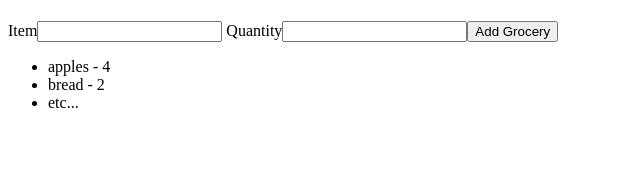
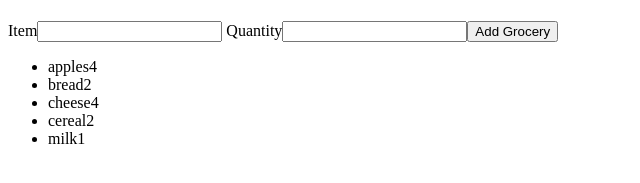
Before and after one commit to yngbkm/front-end-grocery-list, a React app: page / in a window 1280 px wide. Shown: the part 371-554 px from the top of the page, without its empty margins (0-640 px from the left). Built offline with nearby package versions, Linux system fonts and the light colour scheme; the HTML template or start-up script is replaced by a standard one.

Commit message:
Added groceriesData to props in App, mapped the groceriesData in GroceryList component, and drilled the mapped props down to GroceryListEntry component

```diff
--- a/client/src/components/App.jsx
+++ b/client/src/components/App.jsx
@@ -5,7 +5,9 @@ import groceriesData from '../data/groceriesData.js';
 class App extends React.Component {
   constructor(props) {
     super(props);
-    this.state = {};
+    this.state = {
+
+    };
   }
 
   render() {
@@ -21,7 +23,7 @@ class App extends React.Component {
             <input name="quantity" value="" />
           </label>
           <button>Add Grocery</button>
-          <GroceryList />
+          <GroceryList groceries={groceriesData} />
         </form>
       </div>
     );
--- a/client/src/components/GroceryList.jsx
+++ b/client/src/components/GroceryList.jsx
@@ -3,7 +3,9 @@ import GroceryListEntry from './GroceryListEntry.jsx';
 
 var GroceryList = (props) => (
   <ul className="groceries">
-    <GroceryListEntry />
+    {props.groceries.map((item, index) =>
+      <GroceryListEntry groceryItem={item} key={index} />
+    )}
   </ul>
 );
 
--- a/client/src/components/GroceryListEntry.jsx
+++ b/client/src/components/GroceryListEntry.jsx
@@ -1,19 +1,10 @@
 import React from 'react';
 
 var GroceryListEntry = (props) => (
-  <div>
-    <li>
-      <span>apples - </span>
-      <span>4</span>
-    </li>
-    <li>
-      <span>bread - </span>
-      <span>2</span>
-    </li>
-    <li>
-      <span>etc...</span>
-    </li>
-  </div>
+  <li>
+    <span>{props.groceryItem.name}</span>
+    <span>{props.groceryItem.quantity}</span>
+  </li>
 );
 
 export default GroceryListEntry;
```
